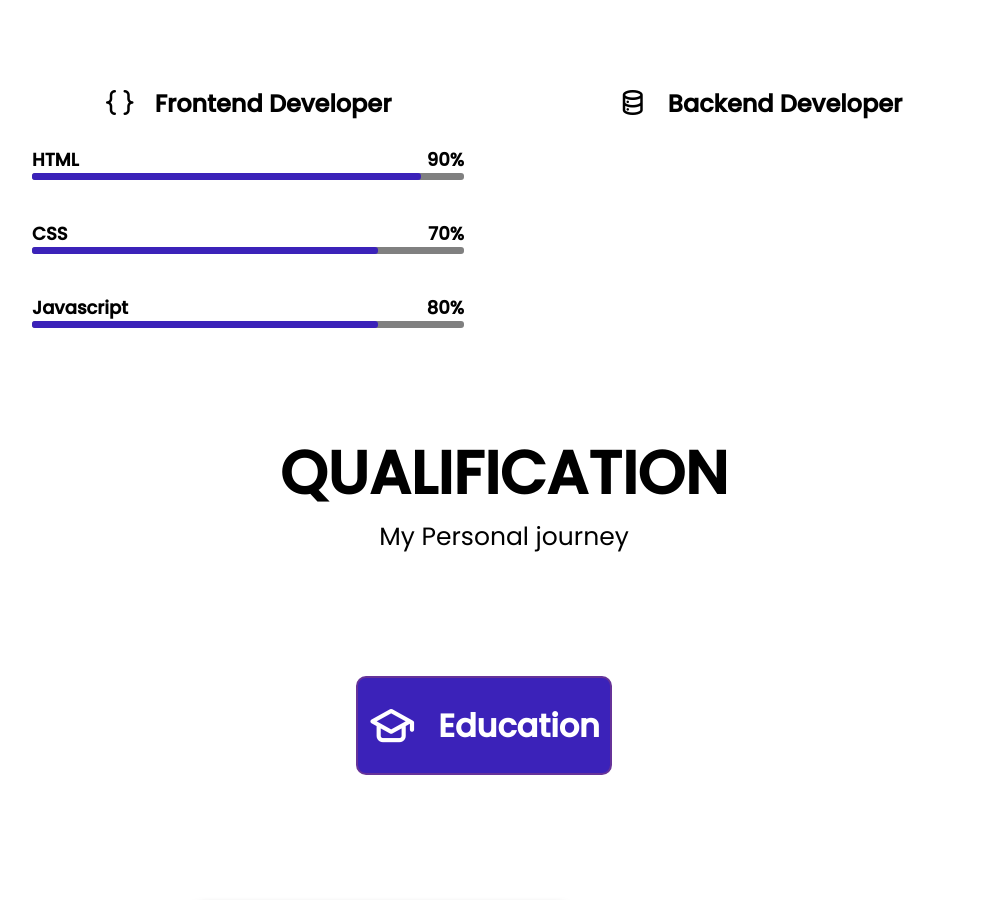
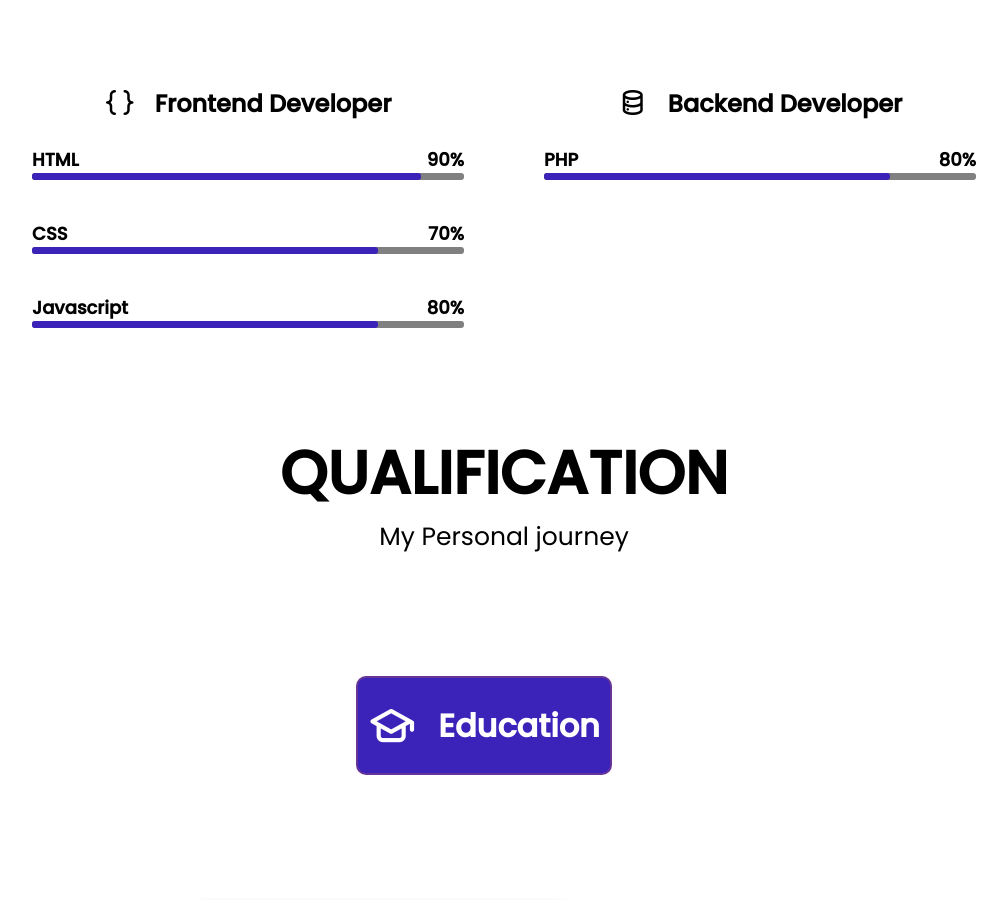
Before and after one commit to vishalyadav84/My_Portfolio.io, a plain HTML site: page index.html in a window 1280 px wide. Shown: the part 1660-2560 px from the top of the page, without its empty margins (136-1143 px from the left). Drawn offline with nearby package versions, Linux system fonts and the light colour scheme.

Commit message:
Update index.html

```diff
--- a/index.html
+++ b/index.html
@@ -252,7 +252,7 @@
                         </div>
                     </div> -->
 
-<!--                     <div class="php">
+                    <div class="php">
 
                         <div class="html-skills-level">
                             <h5 class="skills-name">PHP</h5>
@@ -261,7 +261,7 @@
                         <div class="full-loding">
                             <div class="inner-loading"></div>
                         </div>
-                    </div> -->
+                    </div>
 
 <!--                     <div class="sql">
 
```
